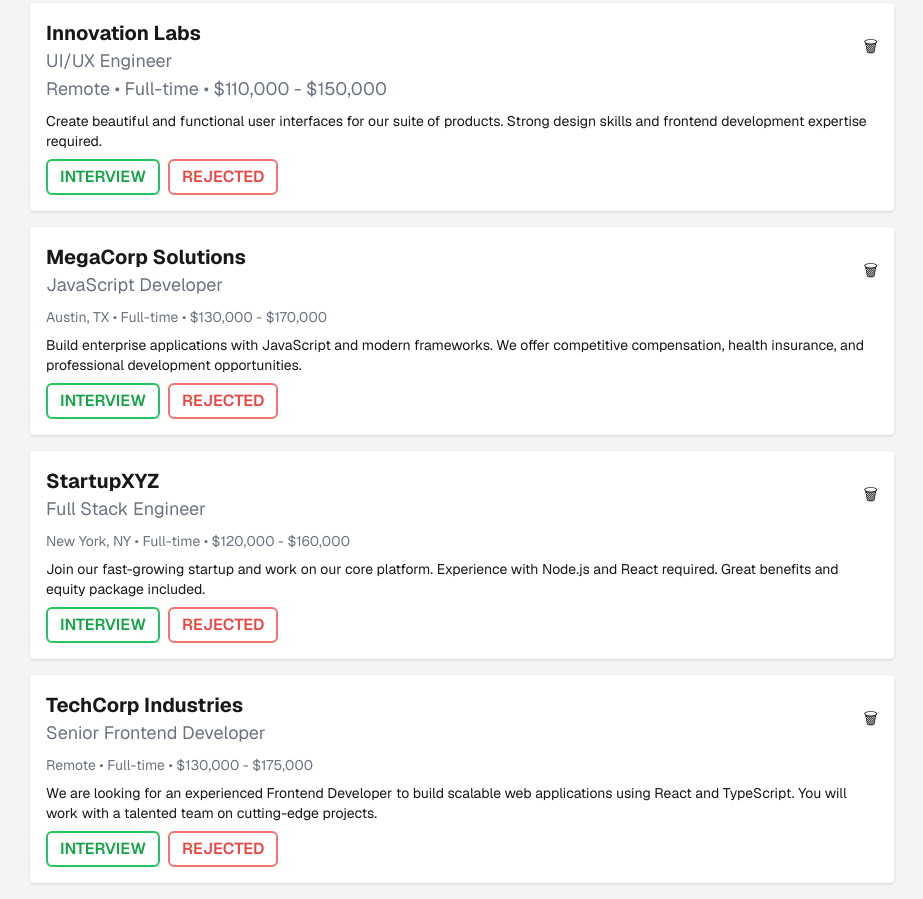
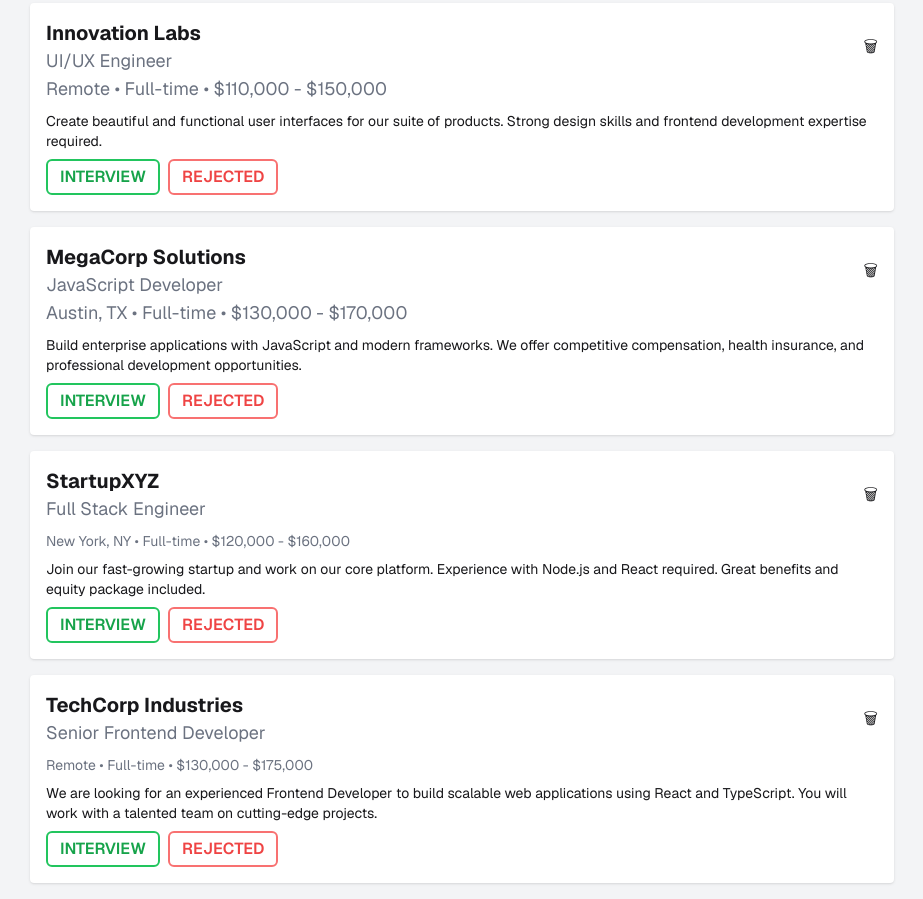
Before and after one commit to Tanvirislam855/assingment-04, a plain HTML site: page index.html in a window 1280 px wide. Shown: the part 1177-2076 px from the top of the page, without its empty margins (178-1101 px from the left). Drawn offline with nearby package versions, Linux system fonts and the light colour scheme.

Commit message:
text font edit

```diff
--- a/index.html
+++ b/index.html
@@ -178,7 +178,7 @@
                     <button onclick="deleteJob(6)">🗑</button>
                 </div>
             </div>
-            <p class="text-sm text-gray-500 mt-2">Austin, TX • Full-time • $130,000 - $170,000</p>
+            <p class="text-sm text-gray-500 md:text-lg">Austin, TX • Full-time • $130,000 - $170,000</p>
             <span class="status-badge hidden px-2 py-0.5 rounded text-sm btn btn-outline btn-success">Not Applied</span>
             <p class="mt-2 text-sm">Build enterprise applications with JavaScript and modern frameworks. We offer competitive compensation, health insurance, and professional development opportunities.</p>
             <div class="flex flex-wrap gap-2 mt-2">
```
